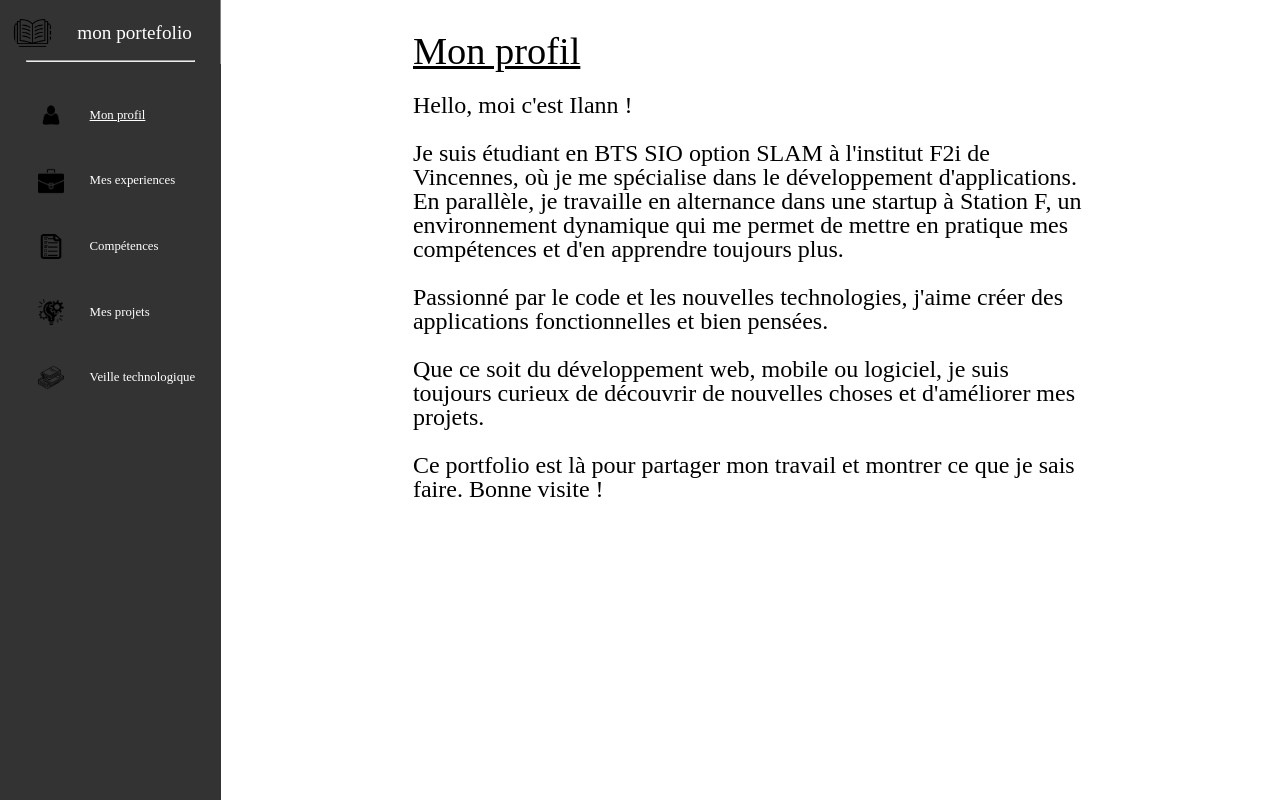
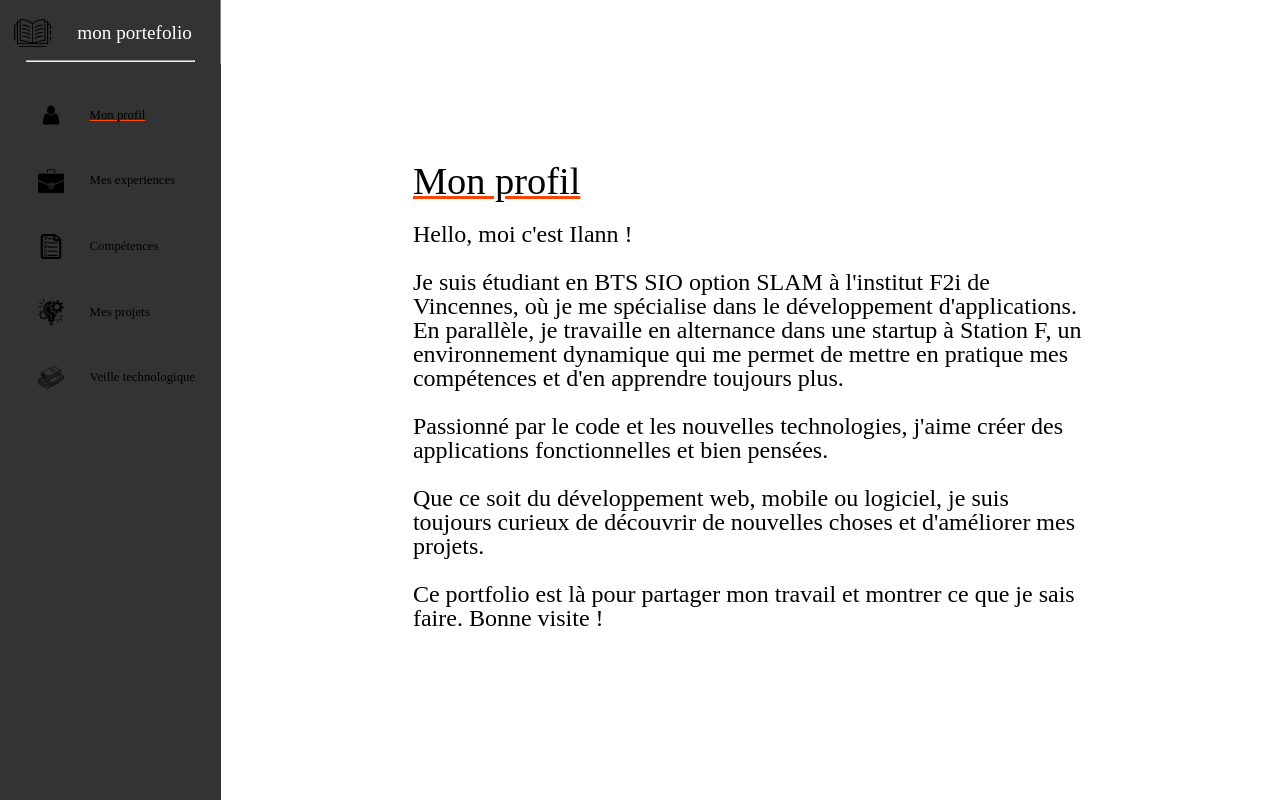
Before and after one commit to snk9341/portfolio, a React (Vite) app in the folder portfolio/: page / in a window 1280 px wide. Built offline with nearby package versions, Linux system fonts and the light colour scheme; a web font is replaced by a local one.

Commit message:
Update App.css

```diff
--- a/portfolio/src/App.css
+++ b/portfolio/src/App.css
@@ -1,4 +1,3 @@
-<<<<<<< Updated upstream
 body {
   background-color: rgba(255, 255, 255, 0);
   color: black;
@@ -105,7 +104,9 @@ body {
     height: 100vh;
     font-size: 3vw;
     overflow: auto;
-  }
+    display: flex;
+    align-items: center;
+}
 
   .portfolio::-webkit-scrollbar {
      display: none; /* Safari and Chrome */
@@ -134,6 +135,14 @@ body {
 
   a {
     text-decoration: none;
+    color: black;
+  }
+
+  u {
+    color: orangered;
+  }
+
+  h2 {
     color: black;
   }
 }
@@ -191,14 +200,3 @@ body {
     padding-left: 2vw;
   }
 }
-=======
-.background-menu {
-    width: 99.999vw;
-    max-height: 20vw;
-}
-
-.image-background {
-    width: 100%;
-    height: 100%;
-}
->>>>>>> Stashed changes
```
